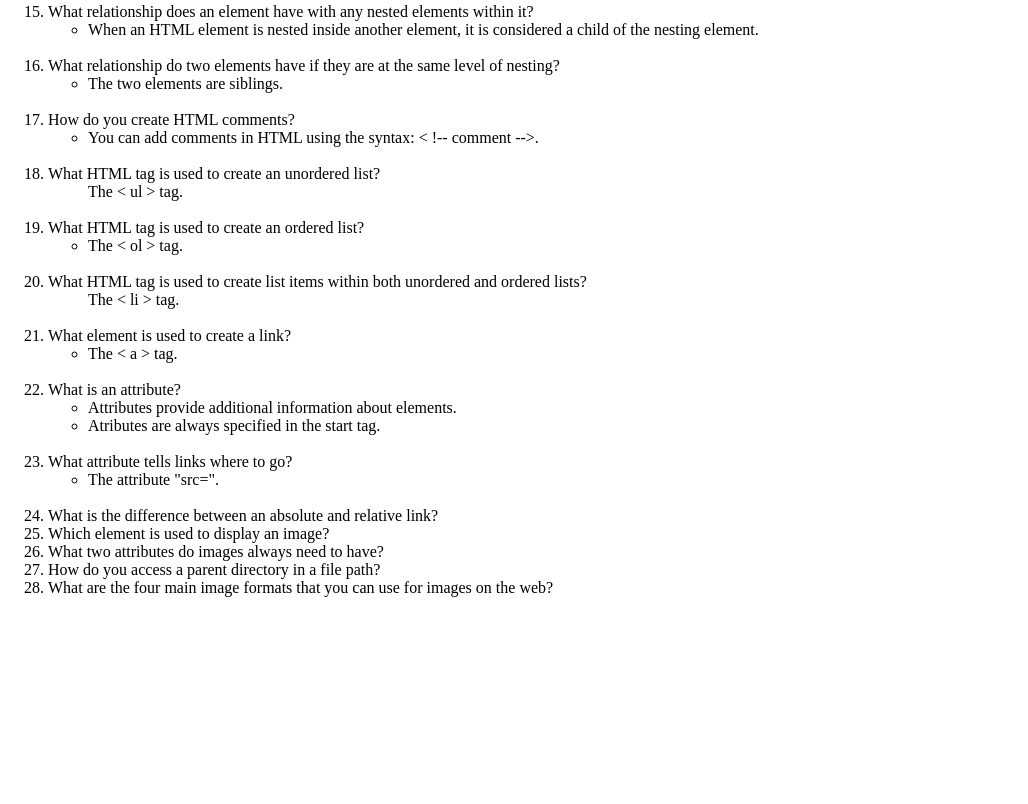
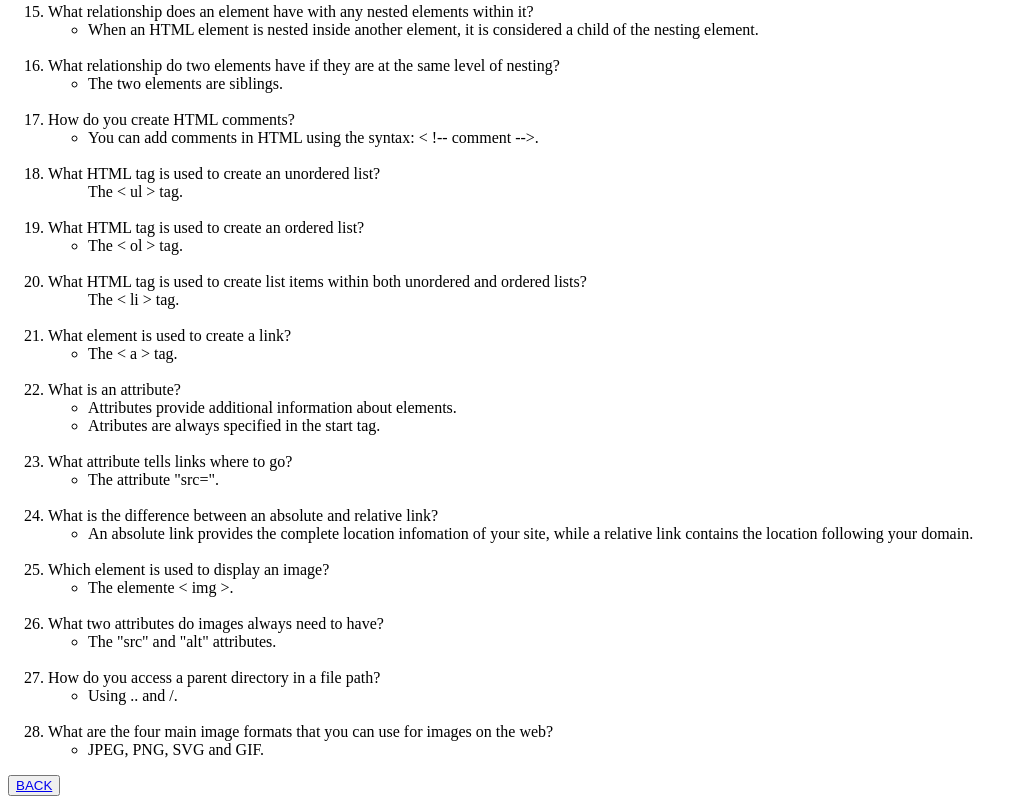
Before and after one commit to DiegoPatti-Dev/Brainnest, a plain HTML site: page 1-HTML_assignments/1-Assignment_HTML_terminology/index.html in a window 1280 px wide. Shown: the part 959-1763 px from the top of the page, without its empty margins (0-1028 px from the left). Before the commit the page ends 1572 px from the top, so only its background shows below. Drawn offline with Linux system fonts and the light colour scheme.

Commit message:
8
Finished the assignment 1 and some changes in the others assignments.

```diff
--- a/1-HTML_assignments/1-Assignment_HTML_terminology/index.html
+++ b/1-HTML_assignments/1-Assignment_HTML_terminology/index.html
@@ -282,16 +282,61 @@
 
     <br>
 
-    <li> What is the difference between an absolute and relative link? </li>
+    <li>
+      What is the difference between an absolute and relative link?
+      <ul>
+        <li>
+          An absolute link provides the complete location infomation of your site, while a relative link contains the location following your domain.
+        </li>
+      </ul>
+    </li>
 
-    <li> Which element is used to display an image? </li>
+    <br>
 
-    <li> What two attributes do images always need to have? </li>
+    <li>
+      Which element is used to display an image?
+      <ul>
+        <li>
+          The elemente < img >.
+        </li>
+      </ul>
+    </li>
 
-    <li> How do you access a parent directory in a file path? </li>
+    <br>
 
-    <li> What are the four main image formats that you can use for images on the web? </li>
+    <li>
+      What two attributes do images always need to have?
+      <ul>
+        <li>
+          The "src" and "alt" attributes.
+        </li>
+      </ul>
+    </li>
+
+    <br>
+
+    <li>
+      How do you access a parent directory in a file path?
+      <ul>
+        <li>
+          Using .. and /.
+        </li>
+      </ul>
+    </li>
+
+    <br>
+
+    <li>
+      What are the four main image formats that you can use for images on the web?
+      <ul>
+        <li>
+          JPEG, PNG, SVG and GIF.
+        </li>
+      </ul>
+    </li>
 
   </ol>
+
+  <button><a href="../../index.html">BACK</a></button>
 </body>
 </html>
```
Also changed, not shown: 1-HTML_assignments/2-Assignment_lists/index.html (+2 -0 lines), 1-HTML_assignments/3-Assignment_links_and_images/links-and-images/index.html (+5 -1 lines), 1-HTML_assignments/3-Assignment_links_and_images/links-and-images/pages/about.html (+1 -1 lines), 1-HTML_assignments/4-Assignment_main_HTML_projetc/index.html (+8 -2 lines), 1-HTML_assignments/4-Assignment_main_HTML_projetc/pages/awards.html (+1 -1 lines), 1-HTML_assignments/4-Assignment_main_HTML_projetc/pages/cast.html (+5 -5 lines), 1-HTML_assignments/4-Assignment_main_HTML_projetc/pages/cast_pages/agent_smith.html (+2 -2 lines), 1-HTML_assignments/4-Assignment_main_HTML_projetc/pages/cast_pages/morpheus.html (+2 -2 lines), 1-HTML_assignments/4-Assignment_main_HTML_projetc/pages/cast_pages/neo.html (+2 -2 lines), 1-HTML_assignments/4-Assignment_main_HTML_projetc/pages/cast_pages/trinity.html (+2 -2 lines), 1-HTML_assignments/4-Assignment_main_HTML_projetc/pages/know_more_matrix.html (+1 -1 lines), 1-HTML_assignments/4-Assignment_main_HTML_projetc/pages/main_page.html (+7 -1 lines), 1-HTML_assignments/4-Assignment_main_HTML_projetc/pages/plot.html (+1 -1 lines), 1-HTML_assignments/4-Assignment_main_HTML_projetc/pages/wrong_pill.html (+1 -2 lines).
